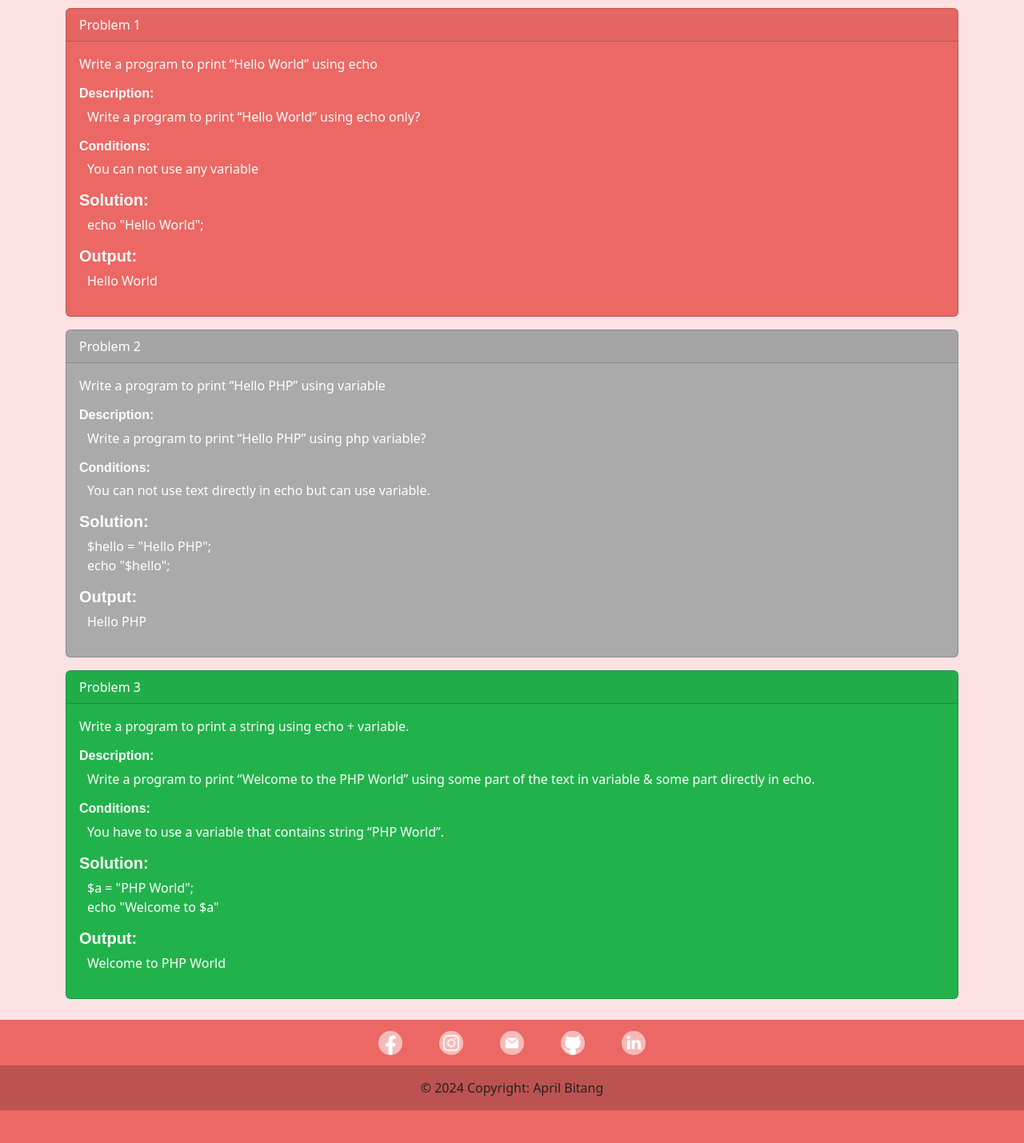
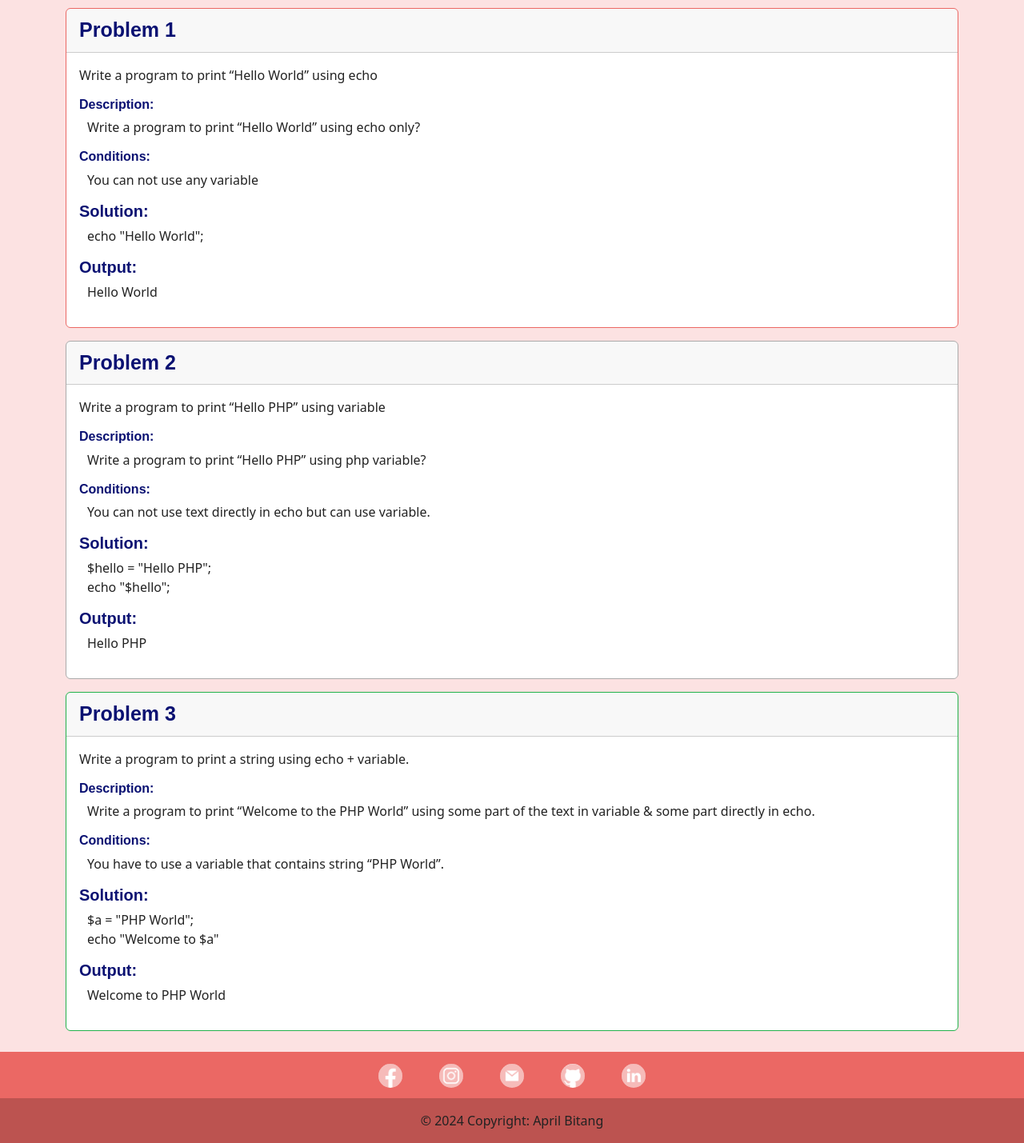
Before and after one commit to MsEphryll/SimpleWebSite, a PHP site: page /act2.php in a window 1280 px wide. Shown: the part 59-1488 px from the top of the page at 80% size. Before the commit the page ends 1447 px from the top, so only its background shows below. Run offline with PHP 8.4, Linux system fonts and the light colour scheme; some web fonts are replaced.

Commit message:
Update act2.php
Updated the look of the act2.php, making it simpler and reusable.

```diff
--- a/act2.php
+++ b/act2.php
@@ -1,31 +1,57 @@
 <?php include 'templates/header.php' ?>
 
-<div class="card text-white bg-primary mb-3" style="max-width: 500rem;">
+<style>
+  #main {
+    max-width: 500rem;
+  }
+
+  .card-header {
+    font-family: Arial, Helvetica, sans-serif;
+    font-size:25px;
+    font-weight: bold;
+    color: #0A1172;
+  }
+
+  h5, h6 {
+    color: #0A1172;
+  }
+
+  p.txt {
+    margin-left: 10px;
+  }
+</style>
+
+<!-- Problem 1 -->
+<div class="card border-primary mb-3" id="main" style="max-width: 500rem;">
   <div class="card-header">Problem 1</div>
   <div class="card-body">
+
     <!-- Instructions -->
     <p class="card-text">Write a program to print “Hello World” using echo</p>
     <h6>Description:</h6>
-    <p style="margin-left: 10px;">
+    <p class="txt">
       Write a program to print “Hello World” using echo only?
     </p>
     <h6>Conditions:</h6>
-    <p style="margin-left: 10px;">You can not use any variable</p>
+    <p class="txt">You can not use any variable</p>
 
     <!-- Solution -->
     <h5>Solution:</h5>
-    <p style="margin-left: 10px;">echo "Hello World";</p>
+    <p class="txt">echo "Hello World";</p>
 
     <!-- Output -->
     <h5>Output:</h5>
-    <p style="margin-left: 10px;">
+    <p class="txt ">
       <?php echo "Hello World"; ?>
     </p>
   </div>
 </div>
-<div class="card text-white bg-secondary mb-3" style="max-width: 500rem;">
+
+<!-- Problem 2 -->
+<div class="card border-secondary mb-3" id="main">
   <div class="card-header">Problem 2</div>
   <div class="card-body">
+    <!-- Instructions -->
     <p class="card-text">Write a program to print “Hello PHP” using variable</p>
 
     <h6>Description:</h6>
@@ -37,6 +63,7 @@
       You can not use text directly in echo but can use variable.
     </p>
 
+    <!-- Solution -->
     <h5>Solution:</h5>
     <p style="margin-left: 10px;"> $hello = "Hello PHP"; <br>
         echo "$hello";
@@ -50,7 +77,9 @@
     </p>
   </div>
 </div>
-<div class="card text-white bg-success mb-3" style="max-width: 500rem;">
+
+<!-- Problem 3 -->
+<div class="card border-success mb-3" id="main">
   <div class="card-header">Problem 3</div>
   <div class="card-body">
   <p class="card-text">Write a program to print a string using echo + variable.</p>
```
Lines whose indentation alone changed are shown as unchanged.
